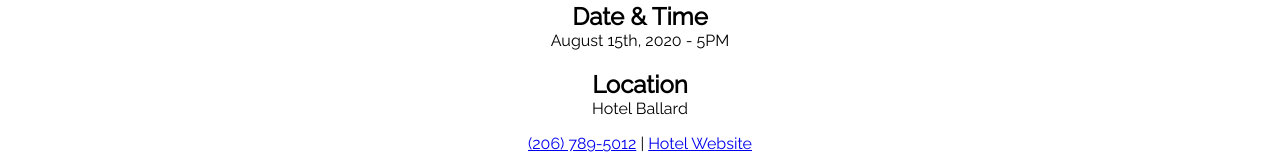
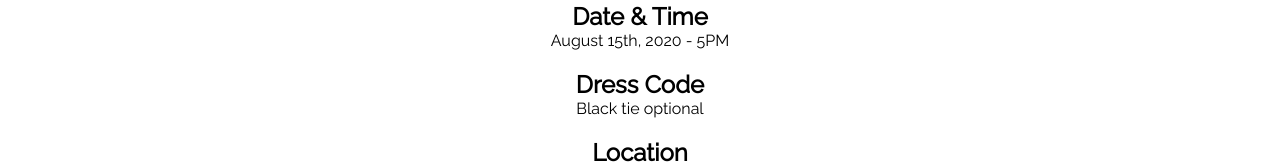
Before and after one commit to garrett56x/wedding-site, a React (Create React App) app: page /when-and-where in a window 1280 px wide. Shown: the part 618-786 px from the top of the page. Built offline with nearby package versions, Linux system fonts and the light colour scheme.

Commit message:
Added dress code to when & where page

```diff
--- a/src/client/Location/Location.jsx
+++ b/src/client/Location/Location.jsx
@@ -15,6 +15,9 @@ export default function Location() {
       	<h2>Date & Time</h2>
       	<p>August 15th, 2020 - 5PM</p>
 
+		<h2>Dress Code</h2>
+      	<p>Black tie optional</p>
+
       	<h2>Location</h2>
       	<p>Hotel Ballard</p>
       	<p><a href="tel:206-789-5012">(206) 789-5012</a> | <a target="_blank" rel="noopener noreferrer" href="https://www.hotelballardseattle.com/en-us">Hotel Website</a></p>
```
